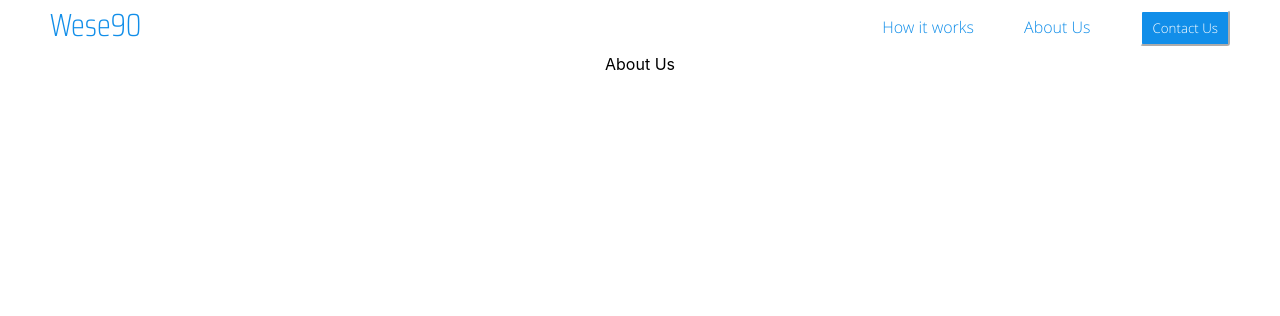
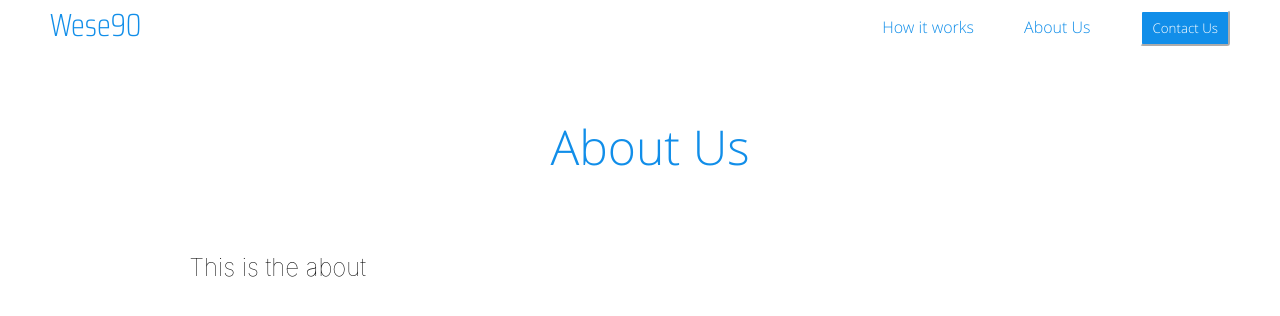
Before and after one commit to TheAstutian/wese90, a React (Create React App) app: page /about in a window 1280 px wide. Shown: the top 316 px of the page. Built offline with nearby package versions, Linux system fonts and the light colour scheme; the HTML template or start-up script is replaced by a standard one.

Commit message:
added dispatch section to homepage, styled about

```diff
--- a/src/pages/about/about.component.jsx
+++ b/src/pages/about/about.component.jsx
@@ -1,8 +1,13 @@
 import React from 'react';
+import './about.style.scss';
 
 const About = () =>(
-    <div>
-        About Us
+    <div className='about-container'>
+        <span>About Us</span>
+        <div className='about-content'>
+            <p>This is the about</p>
+
+        </div>
     </div>
 )
 
--- /dev/null
+++ b/src/pages/about/about.style.scss
@@ -0,0 +1,27 @@
+.about-container{
+    width: 100%;
+    margin: 10px;
+    display: flex;
+    flex-direction: column;
+    padding-top: 50px;
+    span{
+        color: #118EE9;
+        font-family: 'OpenSans-Light';
+        font-size: 3em;
+        padding-left: 5%;
+        padding-right: 5%;
+    }
+    .about-content{
+        padding-left: 5%;
+        padding-right: 5%;
+        padding-top: 50px;
+
+
+        p{
+            font-weight: lighter;
+            font-size: 1.5em;
+            text-align: left;
+            padding-left: 10%;
+        }
+    }
+}
--- a/src/pages/homepage/homepage.component.jsx
+++ b/src/pages/homepage/homepage.component.jsx
@@ -48,13 +48,35 @@ const HomePage = () => (
         <div className='txt'>
             <h2> Dependable Escrow</h2>
             <p> Facilitate your next business deal with our escrow service. It is tested and trusted, and it won't cost you a dime. </p>
-            <a href="https://wa.link/no3b4t"><button>Use this service!</button></a>
+            <a href="https://wa.link/no3b4t"><button>Do Deals</button></a>
+        </div>
+
+    </div>
+
+    <div className='second'>
+
+        <div className='txt'>
+            <h2> Dispatch Service</h2>
+            <p> Do you need to get your goods over to your customers?</p>
+            <p>Look no further, we're your plug!</p>
+            <a href="https://wa.link/no3b4t"><button>Use Service</button></a>
+        </div>
+
+        <div className='img'>
+            <img src='https://images.unsplash.com/photo-1548695607-9c73430ba065' />
         </div>
 
     </div>
 
 
-    <div className='header-testimonials'>
+       <div className='advert ash'>
+       <p>Advertize with us</p>
+        <p>Sed nisi purus, placerat non metus sed, convallis viverra neque.</p>
+       </div>
+
+
+
+    <div className='header-testimonials '>
         <h1> What People Say About Us</h1>
         <div className='testimonial-container'>
             <div className='testimony'>
--- a/src/pages/homepage/homepage.style.scss
+++ b/src/pages/homepage/homepage.style.scss
@@ -25,8 +25,6 @@
     .second {
 
         display: flex;
-        flex-direction: horizontal;
-        justify-content: space-between;
         padding-bottom: 50px;
         padding-top: 50px;
 
@@ -87,7 +85,7 @@
     }
 
     .ash{
-        background-color:  #b1b1b1;
+        background-color:  #dbdbdb;
     }
 
     .header-testimonials{
```
